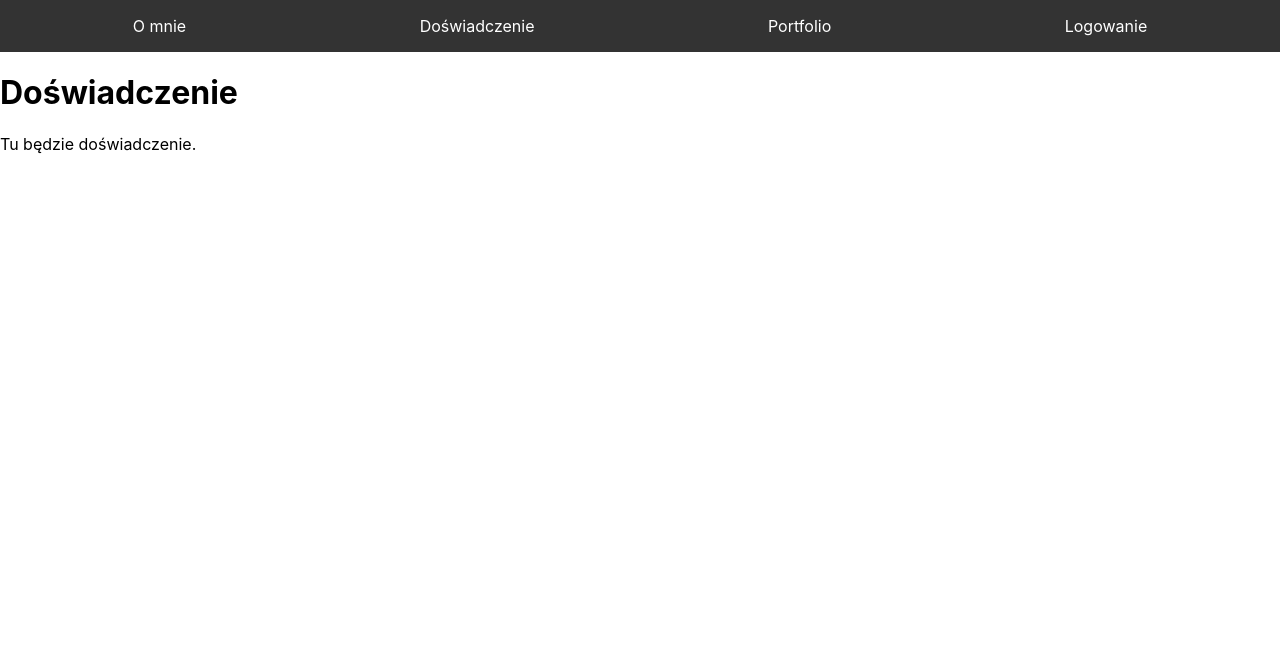
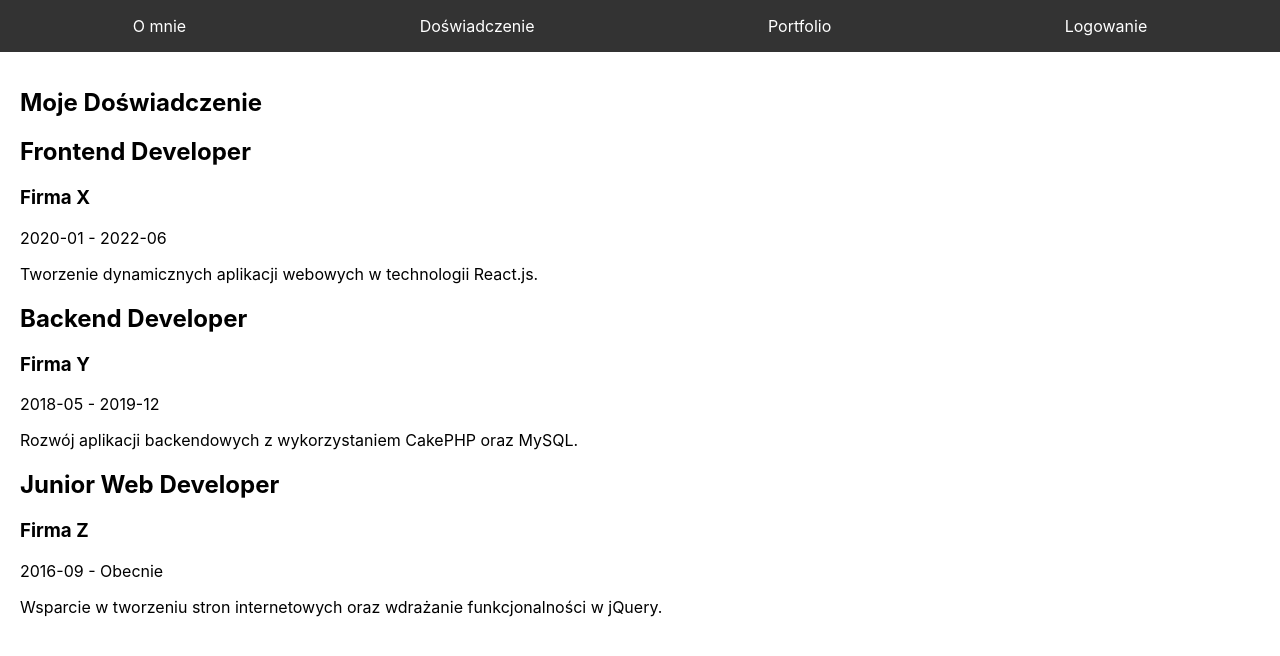
Before and after one commit to DanielOpic/portfolio, a React (Create React App) app in the folder frontend/: page /experience in a window 1280 px wide. Shown: the top 656 px of the page. Built offline with nearby package versions, Linux system fonts and the light colour scheme.

Commit message:
Dodaem obsug dowiadczenia 'obecnie' w Experience

```diff
--- a/frontend/src/pages/Web/Experience/Experience.js
+++ b/frontend/src/pages/Web/Experience/Experience.js
@@ -1,12 +1,52 @@
 import React from 'react';
+import './Experience.scss';
+
+const experiences = [
+    {
+        id: 1,
+        title: "Frontend Developer",
+        company: "Firma X",
+        dateFrom: "2020-01",
+        dateTo: "2022-06",
+        description: "Tworzenie dynamicznych aplikacji webowych w technologii React.js."
+    },
+    {
+        id: 2,
+        title: "Backend Developer",
+        company: "Firma Y",
+        dateFrom: "2018-05",
+        dateTo: "2019-12",
+        description: "Rozwój aplikacji backendowych z wykorzystaniem CakePHP oraz MySQL."
+    },
+    {
+        id: 3,
+        title: "Junior Web Developer",
+        company: "Firma Z",
+        dateFrom: "2016-09",
+        dateTo: "current", // Oznaczenie, że jest w trakcie
+        description: "Wsparcie w tworzeniu stron internetowych oraz wdrażanie funkcjonalności w jQuery."
+    }
+];
 
 const Experience = () => {
     return (
-        <div>
-            <h1>Doświadczenie</h1>
-            <p>Tu będzie doświadczenie.</p>
+        <div className="experience">
+            <h1>Moje Doświadczenie</h1>
+            <ul className="experience__list">
+                {experiences.map((exp) => (
+                    <li key={exp.id} className="experience__item">
+                        <h2>{exp.title}</h2>
+                        <h3>{exp.company}</h3>
+                        <p className="experience__dates">
+                            {exp.dateFrom} - {exp.dateTo === 'current' ? 'Obecnie' : exp.dateTo}
+                        </p>
+                        <p>{exp.description}</p>
+                    </li>
+                ))}
+            </ul>
         </div>
     );
 };
 
+
 export default Experience;
--- /dev/null
+++ b/frontend/src/pages/Web/Experience/Experience.scss
@@ -0,0 +1,43 @@
+.experience {
+    padding: 20px;
+
+    h1 {
+        font-size: 24px;
+        margin-bottom: 20px;
+    }
+
+    &__list {
+        list-style: none;
+        padding: 0;
+
+        &__item {
+            margin-bottom: 20px;
+            padding: 15px;
+            border: 1px solid #ddd;
+            border-radius: 8px;
+
+            h2 {
+                margin: 0;
+                font-size: 18px;
+                color: #333;
+            }
+
+            h3 {
+                margin: 5px 0;
+                font-size: 16px;
+                color: #666;
+            }
+
+            &__dates {
+                font-size: 14px;
+                color: #999;
+                margin: 5px 0;
+            }
+
+            p {
+                font-size: 14px;
+                color: #444;
+            }
+        }
+    }
+}
```
